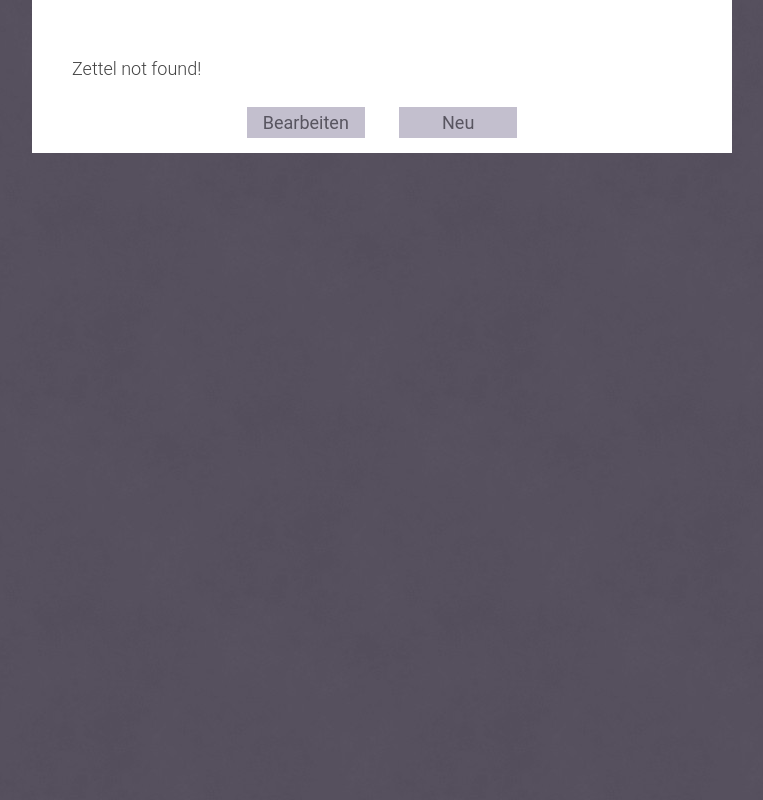
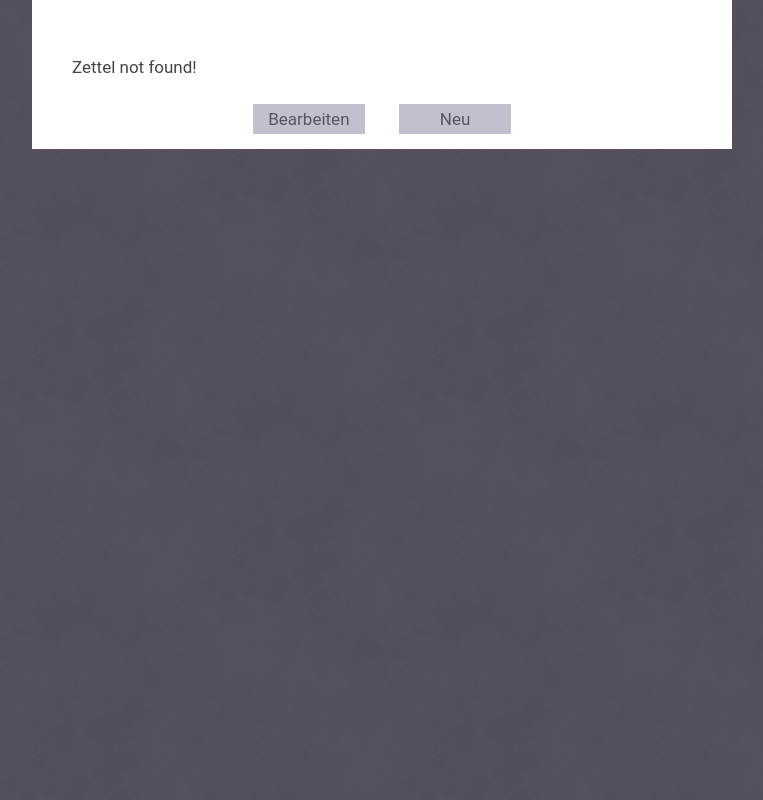
Before and after one commit to johanneskopton/zettelwirtschaft, a PHP site: page / in a window 1280 px wide. Shown: the whole page, without its empty margins (258-1021 px from the left). Run offline with PHP 8.4, Linux system fonts and the light colour scheme; data that the repository does not hold is empty.

Commit message:
Make design more readable.

```diff
--- a/style/common.css
+++ b/style/common.css
@@ -1,10 +1,10 @@
 body {
     color: #444444;
     /*background-color: #585560;*/
-    font-family:  Roboto, Helvetica, Arial, sans-serif;
-    font-weight: 300;
+    font-family:  Roboto, Nimbus Sans L, Helvetica, Arial, sans-serif;
+    font-weight: 400;
     margin: 0px;
-    font-size: 18px;
+    font-size: 17px;
     background-image: url("background_subtle.jpg");
 }
 
--- a/style/zettel.css
+++ b/style/zettel.css
@@ -11,13 +11,13 @@ div.zettel_wrapper{
 
 h2, h3, h4, h5, h6 {
     margin-top: 1.5em;
-    font-weight: 300;
+    font-weight: 500;
 }
 
 h1 {
-    font-family: Roboto Slab, PT Serif;
+    font-family: Roboto Slab, Nimbus Sans L, Helvetica, Arial, sans-serif;
     margin-top: -10px;
-    font-weight: 300;
+    font-weight: 400;
 }
 
 a, a:visited {
```
